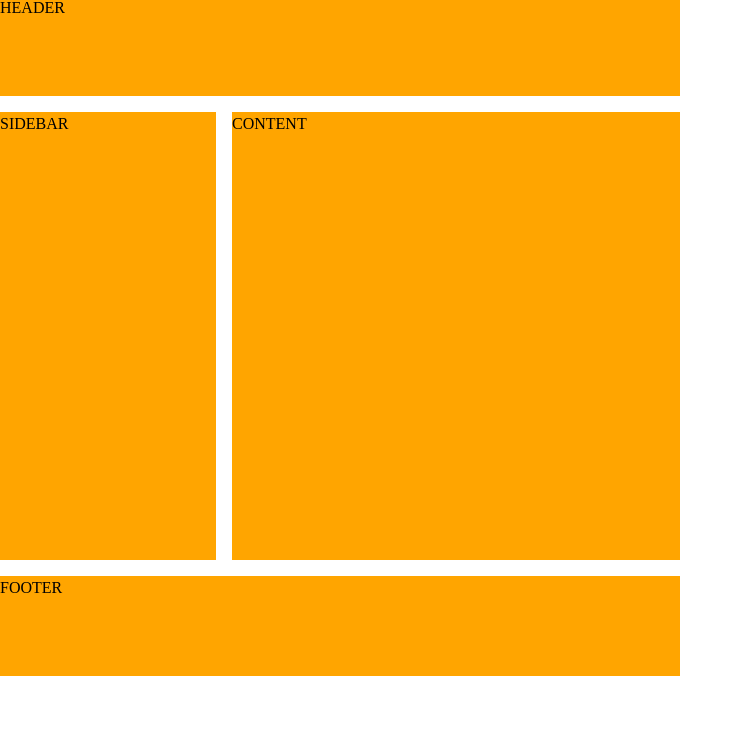
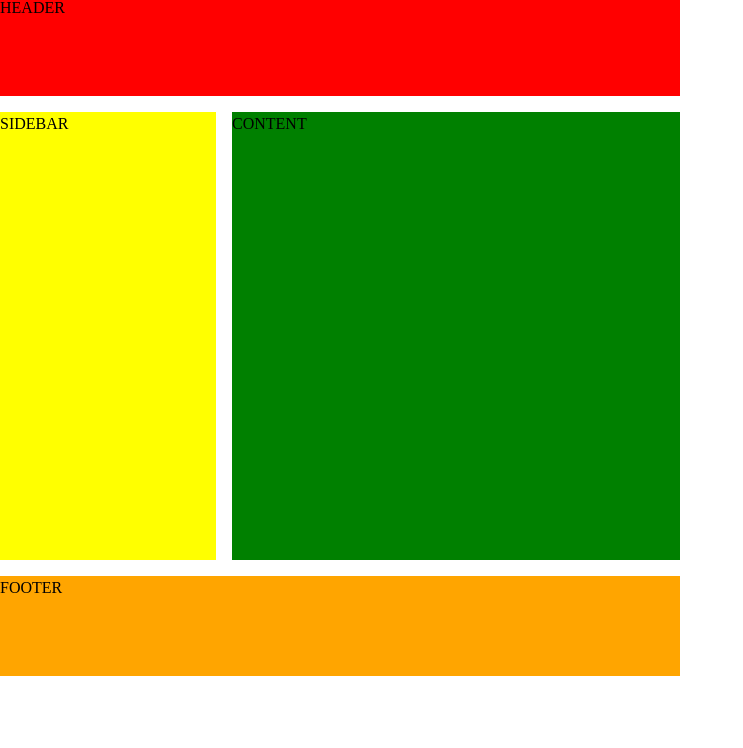
Before and after one commit to AntoanSarafski/Area-example, a plain HTML site: page index.html in a window 1280 px wide. Shown: the part 52-800 px from the top of the page, without its empty margins (0-743 px from the left). Drawn offline with Linux system fonts and the light colour scheme.

Commit message:
Update grid-area example.
Commit with different colors for different elements.

```diff
--- a/Styles/main.css
+++ b/Styles/main.css
@@ -14,18 +14,18 @@
 
 .header{
     grid-area: head;
+    background-color: red;
 }
 
 .sidebar{
     grid-area: side;
+    background-color: yellow;
 }
 .content{
     grid-area: content;
+    background-color: green;
 }
 .footer{
     grid-area: foot;
-}
-
-.grid-container div{
     background-color: orange;
 }
```
